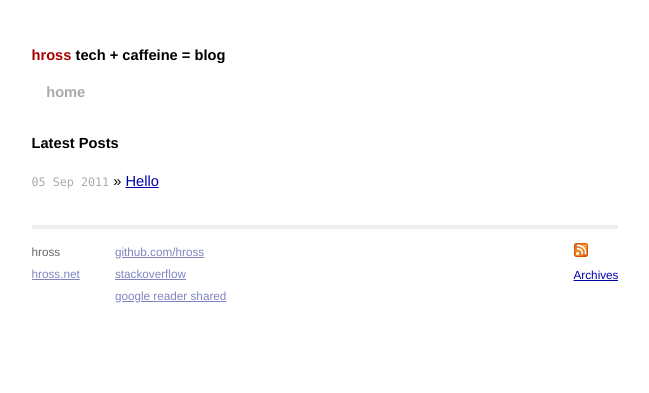
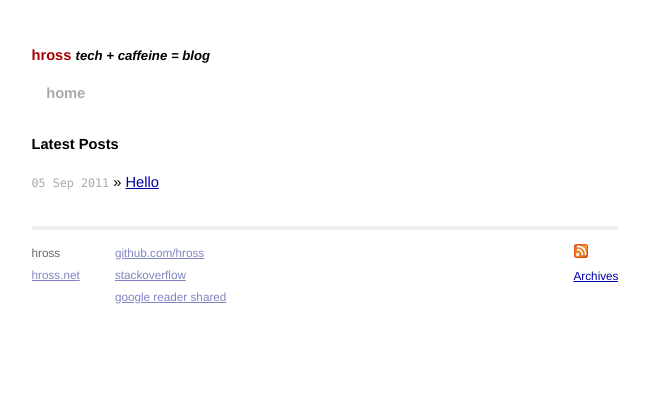
Before and after one commit to hross/hross.github.com, a Jekyll site: the page built from index.html, in a window 1280 px wide. Shown: the top 393 px of the page, without its empty margins (315-964 px from the left). Built offline with Jekyll 4.4.1, drawn with Linux system fonts in a browser that asks for light colours; Markdown is read by kramdown in place of the engine named in the settings.

Commit message:
updated title styles

```diff
--- a/css/screen.css
+++ b/css/screen.css
@@ -94,6 +94,9 @@
 
   .site .title span {
   	color: #000;
+  	font-weight: none;
+  	font-style: italic;
+  	font-size: 90%;
   }
 
   .site .title a {
```
